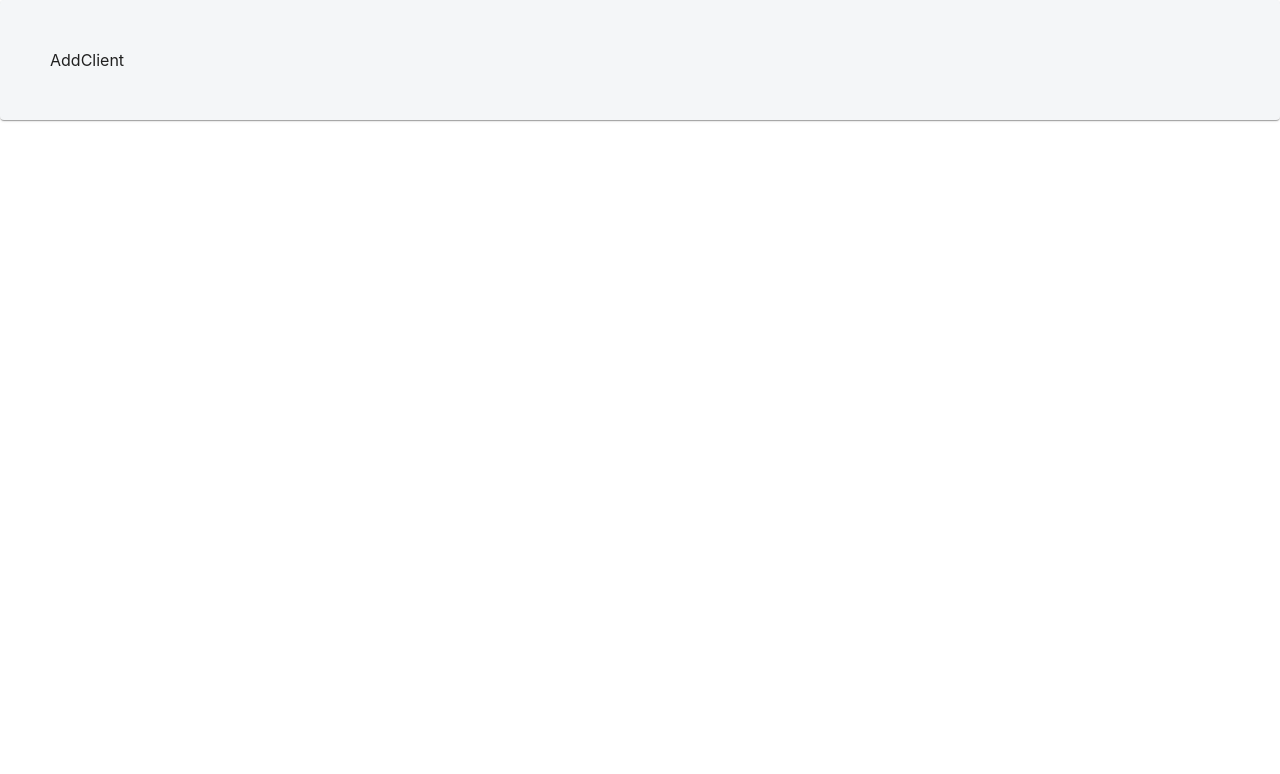
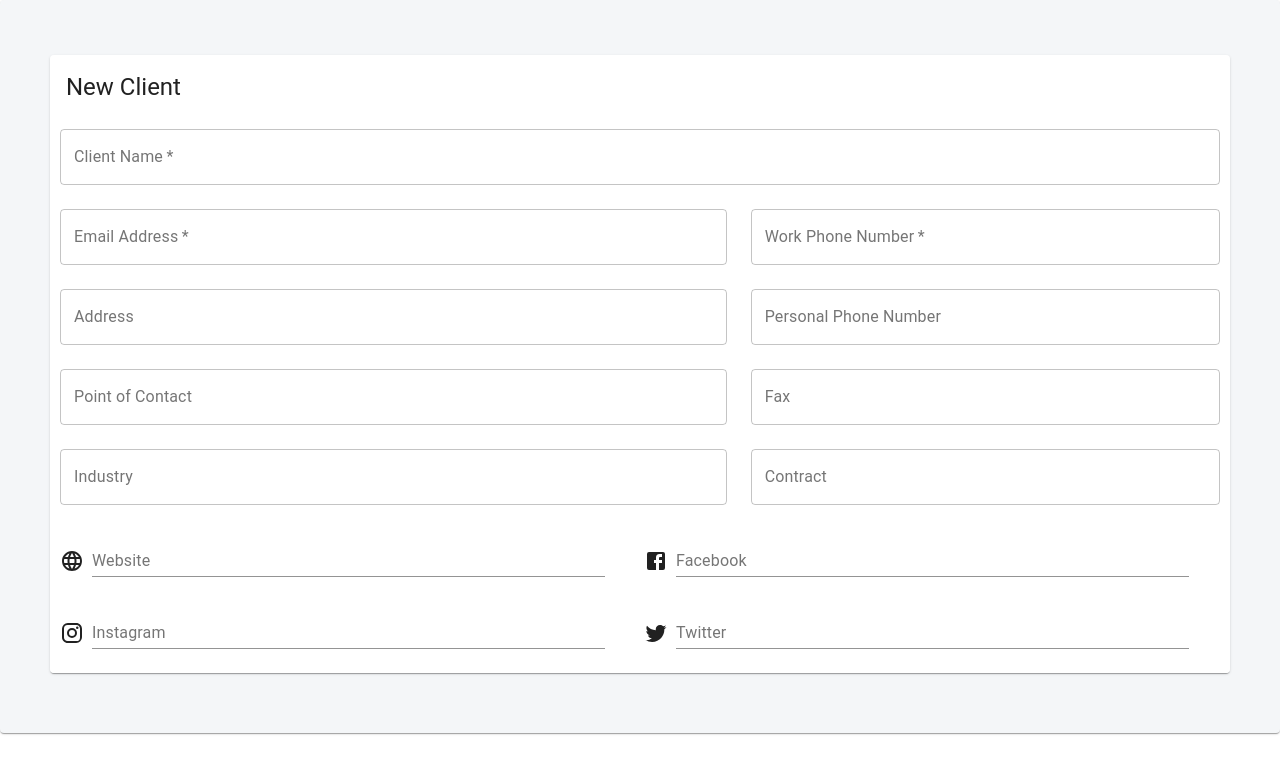
Before and after one commit to paulwilles/client-management-Oct-20, a React (Create React App) app: page /addClient in a window 1280 px wide. Shown: the top 774 px of the page. Built offline with nearby package versions, Linux system fonts and the light colour scheme.

Commit message:
AddClient page

```diff
--- a/src/components/AddClient.js
+++ b/src/components/AddClient.js
@@ -1,10 +1,206 @@
 import React from 'react'
+import { makeStyles } from '@material-ui/core/styles';
+import Card from '@material-ui/core/Card';
+import CardHeader from '@material-ui/core/CardHeader';
+import CardContent from '@material-ui/core/CardContent';
+import Grid from '@material-ui/core/Grid';
+import TextField from '@material-ui/core/TextField';
+import LanguageIcon from '@material-ui/icons/Language';
+import FacebookIcon from '@material-ui/icons/Facebook';
+import InstagramIcon from '@material-ui/icons/Instagram';
+import TwitterIcon from '@material-ui/icons/Twitter';
+
+const useStyles = makeStyles((theme) => ({
+  card: {
+    overflowX: 'auto',
+    marginRight: 'auto',
+    marginLeft: 'auto',
+    marginTop: 5,
+    margin: 10,
+  },
+  cardContent: {
+    padding: 10,
+  },
+}));
 
 const AddClient = () => {
+  const classes = useStyles();
   return (
-    <div>
-      AddClient
-    </div>
+    <Card className={classes.card}>
+      <CardHeader
+        title='New Client'
+      />
+      <CardContent
+      className={classes.cardContent}>
+        <Grid container spacing={3}>
+          <Grid item xs={12}>
+          <TextField
+            required
+            id="client-Name"
+            label="Client Name"
+            defaultValue=""
+            variant="outlined"
+            fullWidth
+            color="secondary"
+          />
+          </Grid>
+
+          <Grid item xs={12} sm={7}>
+          <TextField
+            required
+            id="email-address"
+            label="Email Address"
+            defaultValue=""
+            variant="outlined"
+            fullWidth
+            color="secondary"
+          />
+          </Grid>
+
+          <Grid item xs={12} sm={5}>
+          <TextField
+            required
+            id="work-phone"
+            label="Work Phone Number"
+            defaultValue=""
+            variant="outlined"
+            fullWidth
+            color="secondary"
+          />
+          </Grid>
+
+          <Grid item xs={12} sm={7}>
+          <TextField
+            id="address"
+            label="Address"
+            defaultValue=""
+            variant="outlined"
+            fullWidth
+            color="secondary"
+          />
+          </Grid>
+
+          <Grid item xs={12} sm={5}>
+          <TextField
+            id="personal-phone"
+            label="Personal Phone Number"
+            defaultValue=""
+            variant="outlined"
+            fullWidth
+            color="secondary"
+          />
+          </Grid>
+
+          <Grid item xs={12} sm={7}>
+          <TextField
+            id="poc"
+            label="Point of Contact"
+            defaultValue=""
+            variant="outlined"
+            fullWidth
+            color="secondary"
+          />
+          </Grid>
+
+          <Grid item xs={12} sm={5}>
+          <TextField
+            id="fax"
+            label="Fax"
+            defaultValue=""
+            variant="outlined"
+            fullWidth
+            color="secondary"
+          />
+          </Grid>
+
+          <Grid item xs={12} sm={7}>
+          <TextField
+            id="industry"
+            label="Industry"
+            defaultValue=""
+            variant="outlined"
+            fullWidth
+            color="secondary"
+          />
+          </Grid>
+
+          <Grid item xs={12} sm={5}>
+          <TextField
+            id="contract"
+            label="Contract"
+            defaultValue=""
+            variant="outlined"
+            fullWidth
+            color="secondary"
+          />
+          </Grid>
+
+          <Grid item xs={12} sm={6}
+          container spacing={1} alignItems="flex-end">
+            <Grid item>
+              <LanguageIcon />
+            </Grid>
+            <Grid item xs={11}>
+              <TextField
+                id="website"
+                label="Website"
+                defaultValue=""
+                fullWidth
+                color="secondary"
+              />
+            </Grid>
+          </Grid>
+
+          <Grid item xs={12} sm={6}
+          container spacing={1} alignItems="flex-end">
+            <Grid item>
+              <FacebookIcon />
+            </Grid>
+            <Grid item xs={11}>
+              <TextField
+                id="facebook"
+                label="Facebook"
+                defaultValue=""
+                fullWidth
+                color="secondary"
+              />
+            </Grid>
+          </Grid>
+
+          <Grid item xs={12} sm={6}
+          container spacing={1} alignItems="flex-end">
+            <Grid item>
+              <InstagramIcon />
+            </Grid>
+            <Grid item xs={11}>
+              <TextField
+                id="instagram"
+                label="Instagram"
+                defaultValue=""
+                fullWidth
+                color="secondary"
+              />
+            </Grid>
+          </Grid>
+
+          <Grid item xs={12} sm={6}
+          container spacing={1} alignItems="flex-end">
+            <Grid item>
+              <TwitterIcon />
+            </Grid>
+            <Grid item xs={11}>
+              <TextField
+                id="twitter"
+                label="Twitter"
+                defaultValue=""
+                fullWidth
+                color="secondary"
+              />
+            </Grid>
+          </Grid>
+        </Grid>
+      </CardContent>
+    </Card>
   )
 }
 
--- a/src/theme.js
+++ b/src/theme.js
@@ -6,7 +6,7 @@ const theme = createMuiTheme({
       main: '#5300B7',
     },
     secondary: {
-      main: '#B85300',
+      main: '#00C698',
     },
   },
 });
```
